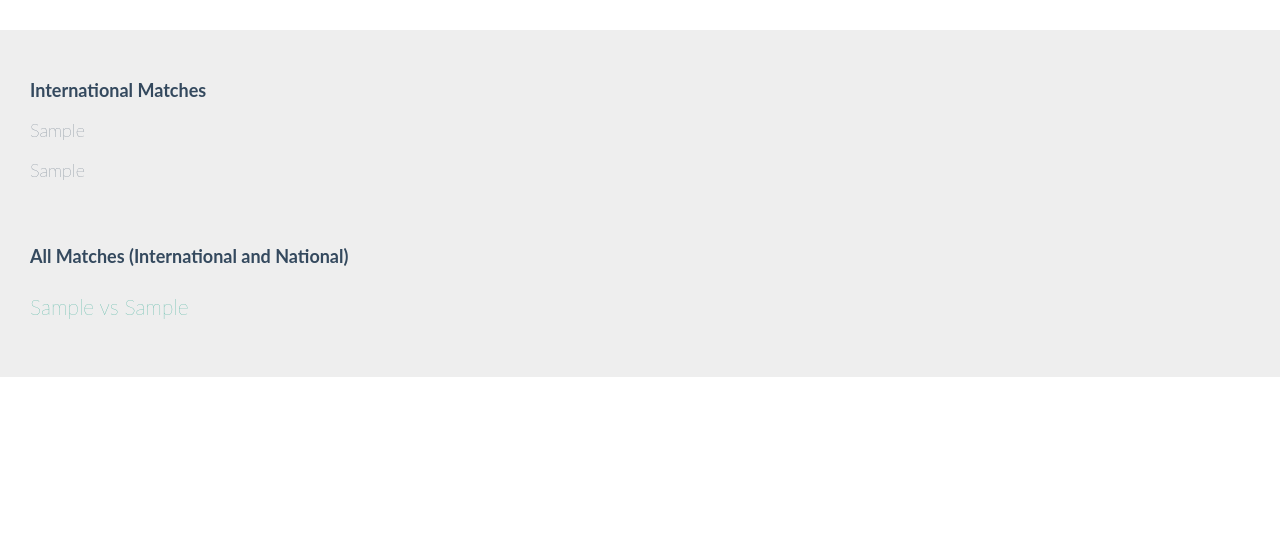
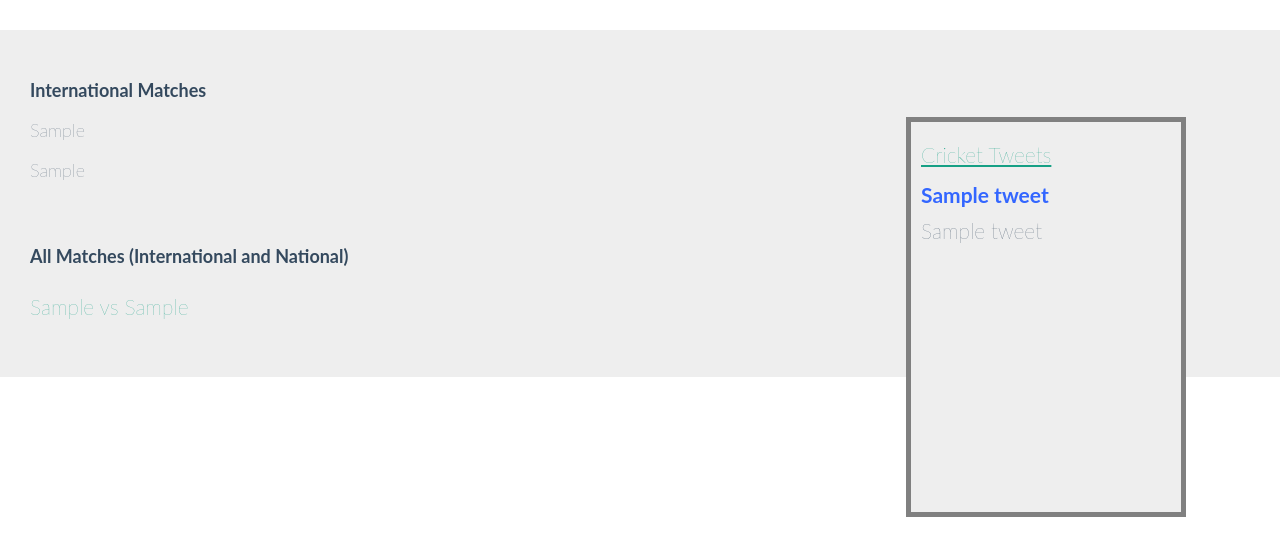
Before and after one commit to mrfinch/sportsfeed, a Django app: template sportsfeed/cricket/templates/cricket/index.html in a window 1280 px wide. Shown: the part 53-609 px from the top of the page. Run offline with Django 3.2, Linux system fonts and the light colour scheme; the template is opened without the code that fills it: most values are stand-ins (such as "Sample title", 1, 10 or a date in 2020); some web fonts are replaced.

Commit message:
displaying #cricket tweets

```diff
--- a/sportsfeed/cricket/templates/cricket/index.html
+++ b/sportsfeed/cricket/templates/cricket/index.html
@@ -13,6 +13,13 @@
 </script>
 <style>
 	#match_det{display:none;}
+	#tweets{position:absolute;left:70%;top:20%;
+			width:280px;
+			height:400px;
+			padding:10px;
+			border:5px solid gray;
+			margin:10px;
+			overflow:scroll; }
 </style>
 <script src="http://code.jquery.com/jquery-latest.min.js"></script>
 <script type="text/javascript" src="{% static 'cricket/js/bootstrap.min.js' %}"></script>
@@ -48,5 +55,18 @@
 </div>
 </div>
  <br />
+ <div id="tweets" class="jumbotron">
+ <dl>
+ <a href="https://twitter.com/search?q=%23cricket&src=typd" target="_blank" style="text-decoration:underline">Cricket Tweets</a>
+ <nbsp />
+ {% for x,y in tweet %}
+
+	<dt style="color:#3366FF">{{y}}</dt>
+	<dd>{{x}}</dd>
+	<hr />
+
+{% endfor %}
+</ul>
+</div>
 
 <!--<a href="{% url 'cricket:news' %}" target="_blank"><h3>Cricket News</a>-->
```
Also changed, not shown: sportsfeed/cricket/tweets.py (added, +24 -0 lines), sportsfeed/cricket/views.py (+5 -2 lines).
